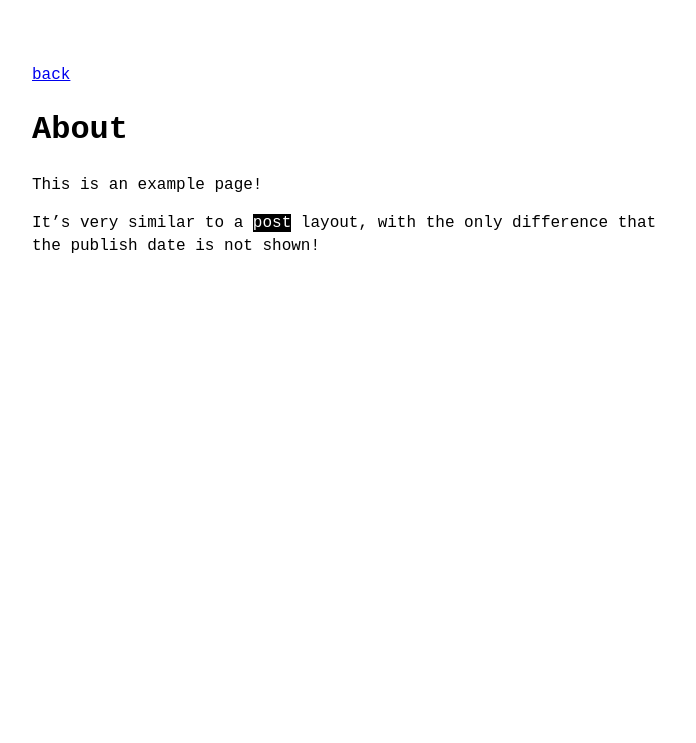
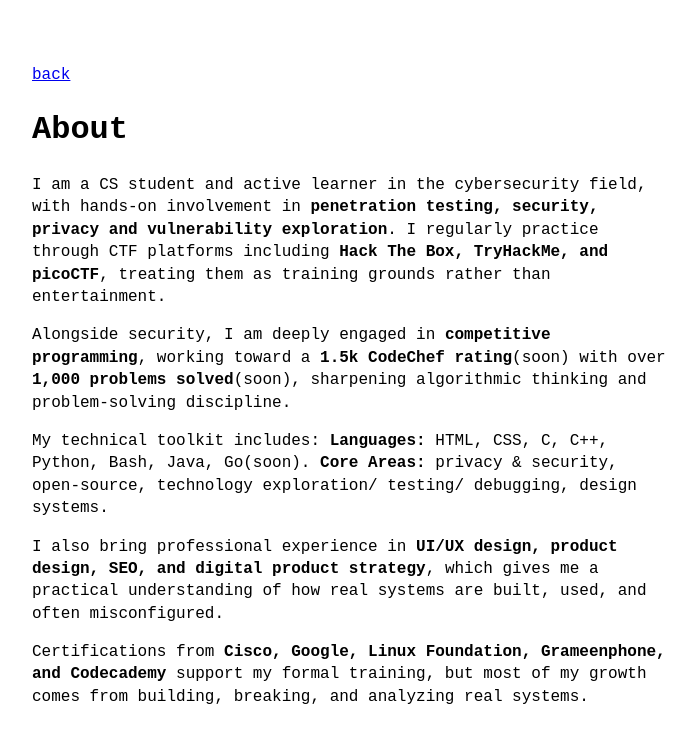
Before and after one commit to mahidulhq/mahidulhq.github.io, a Jekyll site: the page built from about.md, in a window 1280 px wide. Shown: the top 743 px of the page, without its empty margins (288-984 px from the left). Built offline with Jekyll 4.4.1, drawn with Linux system fonts in a browser that asks for light colours.

Commit message:
about section

```diff
--- a/about.md
+++ b/about.md
@@ -3,6 +3,15 @@ layout: page
 title: About
 ---
 
-This is an example page!
 
-It's very similar to a `post` layout, with the only difference that the publish date is not shown!
+I am a CS student and active learner in the cybersecurity field, with hands-on involvement in **penetration testing, security, privacy and vulnerability exploration**. I regularly practice through CTF platforms including **Hack The Box, TryHackMe, and picoCTF**, treating them as training grounds rather than entertainment.
+
+Alongside security, I am deeply engaged in **competitive programming**, working toward a **1.5k CodeChef rating**(soon) with over **1,000 problems solved**(soon), sharpening algorithmic thinking and problem-solving discipline.
+
+My technical toolkit includes:
+**Languages:** HTML, CSS, C, C++, Python, Bash, Java, Go(soon).
+**Core Areas:** privacy & security, open-source, technology exploration/ testing/ debugging, design systems.
+
+I also bring professional experience in **UI/UX design, product design, SEO, and digital product strategy**, which gives me a practical understanding of how real systems are built, used, and often misconfigured.
+
+Certifications from **Cisco, Google, Linux Foundation, Grameenphone, and Codecademy** support my formal training, but most of my growth comes from building, breaking, and analyzing real systems.
```
Also changed, not shown: _data/menu.yml (+0 -10 lines).
